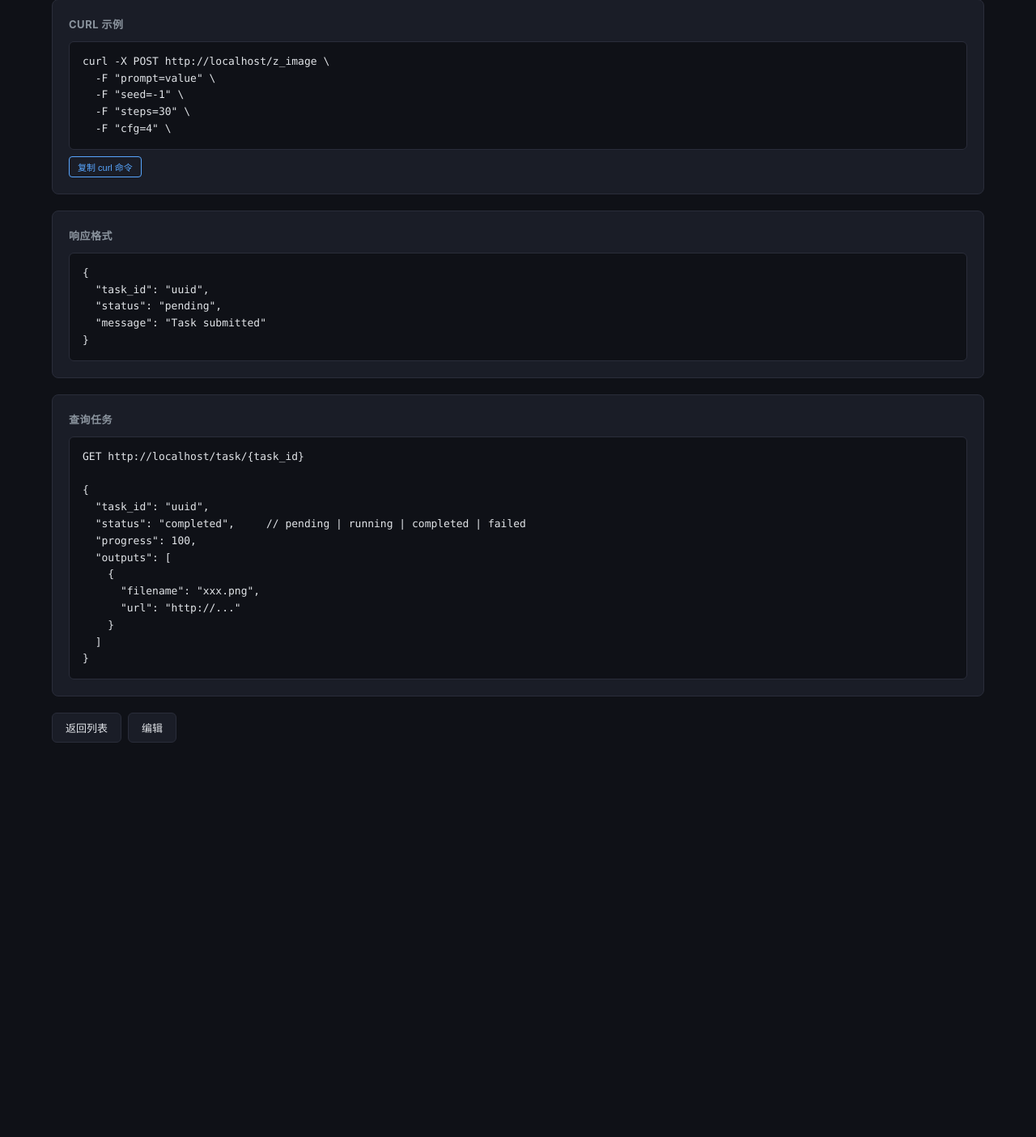
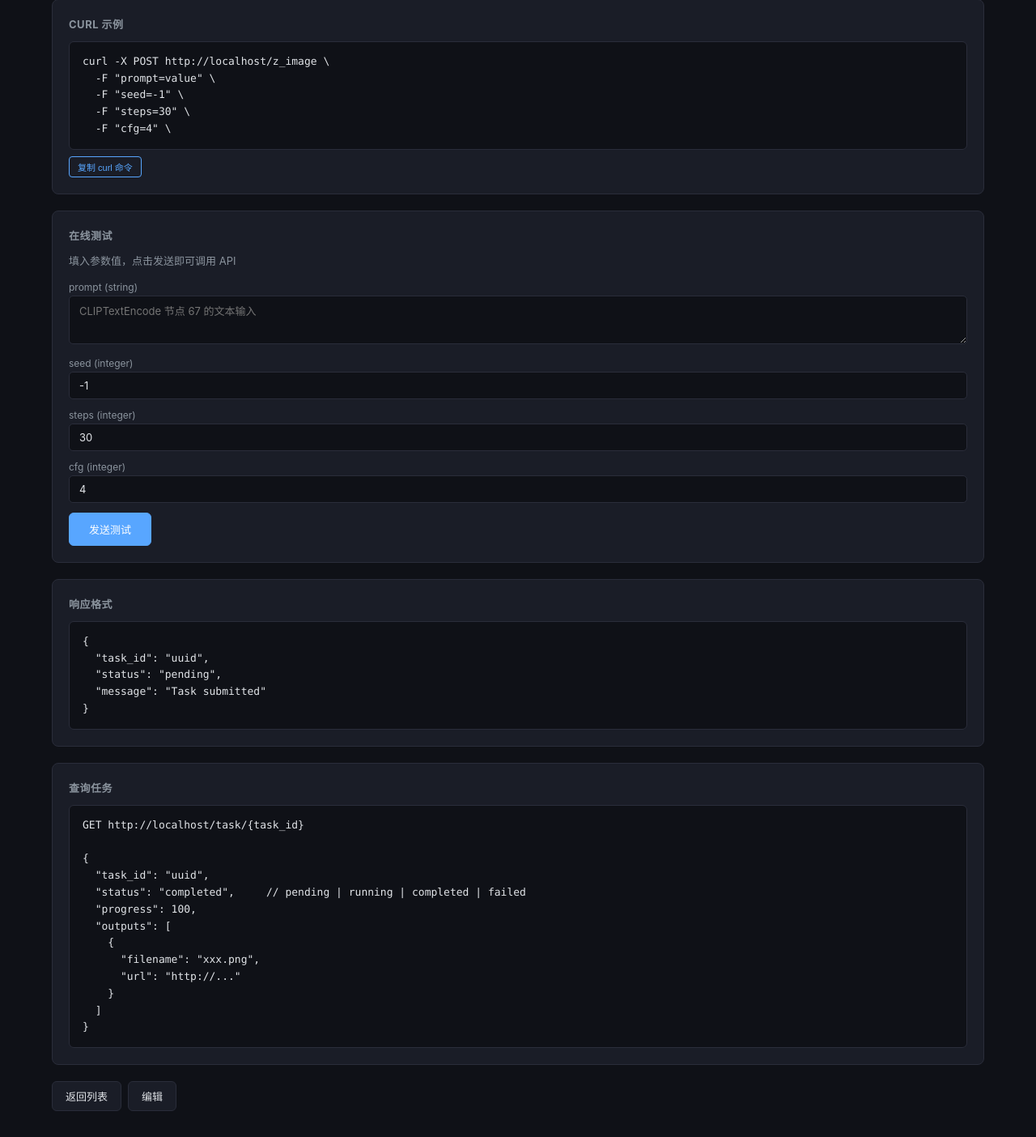
Before and after one commit to nosee818/comfyui-api, a FastAPI app: page /configs/api/z_image in a window 1280 px wide. Shown: the part 596-2000 px from the top of the page at 81% size. Before the commit the page ends 1513 px from the top, so only its background shows below. Run offline with FastAPI, Linux system fonts and the light colour scheme.

Commit message:
feat: online API test form on detail page with file upload and task tracking

```diff
--- a/app/web/templates/config_api.html
+++ b/app/web/templates/config_api.html
@@ -16,6 +16,15 @@
         .copy-btn { padding: 4px 10px; font-size: 11px; border-radius: 4px; border: 1px solid var(--accent); background: transparent; color: var(--accent); cursor: pointer; transition: all 0.15s; }
         .copy-btn:hover { background: rgba(88,166,255,0.1); }
         .copy-btn.copied { background: rgba(63,185,80,0.15); border-color: var(--green); color: var(--green); }
+        .test-field { margin-bottom: 12px; }
+        .test-field label { display: block; font-size: 12px; color: var(--muted); margin-bottom: 3px; }
+        .test-field input, .test-field textarea { width: 100%; padding: 8px 12px; background: var(--bg); border: 1px solid var(--border); border-radius: 5px; color: var(--text); font-size: 13px; font-family: inherit; }
+        .test-field input:focus, .test-field textarea:focus { outline: none; border-color: var(--accent); }
+        .test-field textarea { min-height: 60px; resize: vertical; }
+        .test-result { margin-top: 12px; padding: 14px; border-radius: 6px; display: none; }
+        .test-result.ok { display: block; background: rgba(63,185,80,0.08); border: 1px solid var(--green); }
+        .test-result.err { display: block; background: rgba(248,81,73,0.08); border: 1px solid var(--red); }
+        .test-result .code-block { margin-top: 8px; font-size: 12px; }
     </style>
 </head>
 <body>
@@ -75,6 +84,44 @@
 {% else %}  -F "{{ inp.name }}={% if inp.default is not none and inp.default != '' %}{{ inp.default }}{% else %}value{% endif %}" \
 {% endif %}{% endfor %}</div>
             <button class="copy-btn" style="margin-top:8px" onclick="copyCurl()">复制 curl 命令</button>
+        </div>
+
+        <!-- 在线测试 -->
+        <div class="api-card">
+            <h3>在线测试</h3>
+            <p class="text-muted" style="font-size:13px;margin-bottom:16px">填入参数值，点击发送即可调用 API</p>
+            <form id="test-form" onsubmit="runTest(event)">
+                {% for inp in config.inputs %}
+                <div class="test-field">
+                    <label>
+                        {{ inp.name }}
+                        <span style="color:var(--muted)">({{ inp.type.value }}{% if inp.required %}, 必填{% endif %})</span>
+                    </label>
+                    {% if inp.type.value == 'image_sequence' %}
+                    <input type="file" name="{{ inp.name }}" accept="image/*">
+                    <div class="hint-row">支持多张图片</div>
+                    {% elif inp.type.value == 'string' and inp.description and 'CLIPTextEncode' in inp.description %}
+                    <textarea name="{{ inp.name }}" placeholder="{{ inp.description }}">{% if inp.default is not none and inp.default != '' %}{{ inp.default }}{% endif %}</textarea>
+                    {% elif inp.type.value == 'boolean' %}
+                    <input type="checkbox" name="{{ inp.name }}" {% if inp.default %}checked{% endif %} style="width:auto">
+                    {% else %}
+                    <input type="{{ 'number' if inp.type.value in ('integer','float') else 'text' }}" name="{{ inp.name }}"
+                           placeholder="{{ inp.description }}" value="{{ inp.default if inp.default is not none and inp.default != '' else '' }}">
+                    {% endif %}
+                </div>
+                {% endfor %}
+                {% if config.inputs %}
+                <button type="submit" class="btn btn-primary" style="padding:10px 24px">发送测试</button>
+                {% else %}
+                <p class="text-muted">该 API 无需参数</p>
+                <button type="submit" class="btn btn-primary" style="padding:10px 24px">发送测试</button>
+                {% endif %}
+                <span id="test-status" style="margin-left:12px;font-size:13px;display:none"></span>
+            </form>
+            <div id="test-result" class="test-result"></div>
+            <div id="task-link" style="margin-top:10px;display:none">
+                <a class="btn" id="task-link-btn" href="#">查看任务状态</a>
+            </div>
         </div>
 
         <!-- 响应 -->
@@ -137,6 +184,33 @@
             const text = document.getElementById('curl-example').textContent;
             doCopy(text, function() { alert('curl 命令已复制'); });
         }
+
+        async function runTest(e) {
+            e.preventDefault();
+            const status = document.getElementById('test-status');
+            const result = document.getElementById('test-result');
+            const link = document.getElementById('task-link');
+            status.textContent = '发送中...'; status.style.display = 'inline'; status.style.color = 'var(--yellow)';
+            result.className = 'test-result'; result.style.display = 'none';
+
+            const fd = new FormData(e.target);
+            const resp = await fetch('{{ config.route }}', { method: 'POST', body: fd });
+            const data = await resp.json();
+
+            if (resp.ok) {
+                status.textContent = '已提交'; status.style.color = 'var(--green)';
+                result.className = 'test-result ok';
+                result.innerHTML = '<strong>任务已创建</strong><div class="code-block">' + JSON.stringify(data, null, 2) + '</div>';
+                if (data.task_id) {
+                    link.style.display = 'block';
+                    document.getElementById('task-link-btn').href = '/task/' + data.task_id;
+                }
+            } else {
+                status.textContent = '失败'; status.style.color = 'var(--red)';
+                result.className = 'test-result err';
+                result.innerHTML = '<strong>请求失败</strong><div class="code-block">' + JSON.stringify(data, null, 2) + '</div>';
+            }
+        }
     </script>
 </body>
 </html>
```
